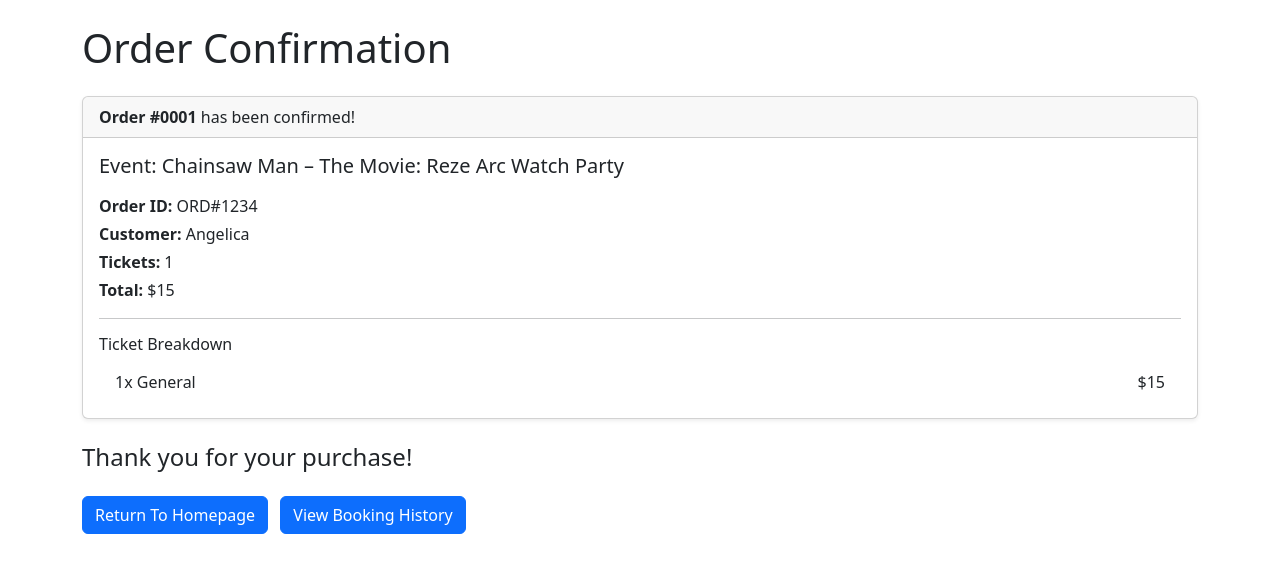
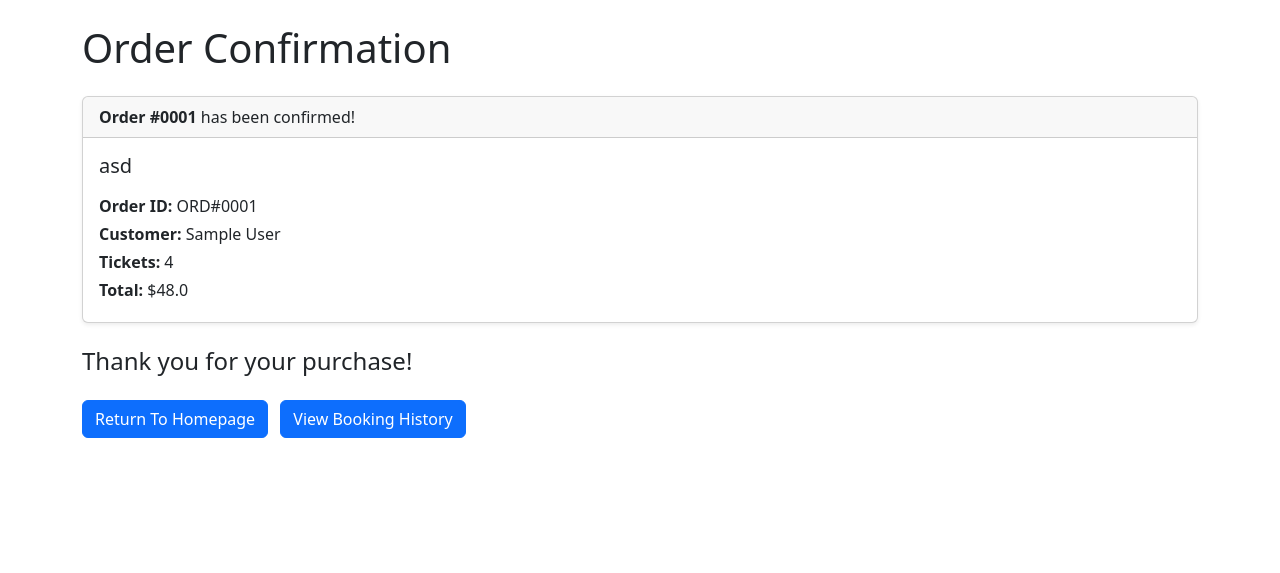
Before and after one commit to honnemi/iab207-a2, a Flask app: page /order_confirmation/1 in a window 1280 px wide. Shown: the part 56-629 px from the top of the page. Run offline with Flask 3, Linux system fonts and the light colour scheme; tables that the repository leaves empty hold one stand-in row (values such as "Sample post"); some libraries are stand-ins or nearby versions.

Commit message:
removed unnecessary files/code, made order confirmation display correct details of new booking in database

```diff
--- a/projectfile/website/__init__.py
+++ b/projectfile/website/__init__.py
@@ -45,9 +45,8 @@
     app.register_blueprint(auth.auth_bp)
     """
 
-    from . import views, tickets, bookings
+    from . import views, bookings
     app.register_blueprint(views.main_bp)
-    app.register_blueprint(tickets.tickets_bp)
     app.register_blueprint(bookings.bookings_bp)
 
     return app
--- a/projectfile/website/bookings.py
+++ b/projectfile/website/bookings.py
@@ -1,5 +1,6 @@
 from flask import Blueprint, render_template, url_for, redirect
 from flask_bootstrap import Bootstrap5
+from . models import Booking, User, Event
 
 bookings_bp = Blueprint('bookings', __name__)
 
@@ -9,4 +10,7 @@
 
 @bookings_bp.route('/order_confirmation/<int:booking_id>', methods = ['GET'])
 def show_order_confirmation(booking_id):
-    return render_template('order_confirmation.html')
+    booking = Booking.query.get_or_404(booking_id)
+    user = booking.user
+    event = booking.event
+    return render_template('order_confirmation.html', booking=booking, user=user, event=event)
--- a/projectfile/website/forms.py
+++ b/projectfile/website/forms.py
@@ -20,12 +20,6 @@
 
     # submit button
     submit = SubmitField("Register")
-
-class CheckoutForm(FlaskForm):
-    card_number = StringField('Card Number', render_kw={"placeholder": "Enter 16-digit card number"}, validators=[InputRequired(), Regexp(r'^\d{16}$', message="Card number must be 16 digits")])
-    expiry = StringField('Expiry', render_kw={"placeholder": "MM/YY"}, validators=[InputRequired(), Regexp(r'^(0[1-9]|1[0-2])\/\d{2}$', message="Format must be MM/YY")])
-    cvv = StringField('CVV', render_kw={"placeholder": "Enter 3 or 4-digit security code"}, validators=[InputRequired(), Regexp(r'^\d{3,4}$', message="CVV must be 3 or 4 digits")])
-    submit = SubmitField('Complete Payment')
 
 GENRE_CHOICES = [
     ('', 'Select genre'),
--- a/projectfile/website/templates/event_detail.html
+++ b/projectfile/website/templates/event_detail.html
@@ -105,8 +105,8 @@
                                 <button class="btn btn-outline-secondary" type="submit" name="action" value="increase">+</button>
                             </div>
                             <span class="text-muted">
-                                Total: <strong id="total">
-                                    {% if event.ticket_price %}${{ "%.2f"|format(event.ticket_price) }}{% else %}Free{% endif %}
+                                Total: <strong>
+                                    {% if event.ticket_price %}${{ "%.2f"|format(event.ticket_price * quantity) }}{% else %}Free{% endif %}
                                 </strong>
                             </span>
                         </div>
--- a/projectfile/website/templates/order_confirmation.html
+++ b/projectfile/website/templates/order_confirmation.html
@@ -11,31 +11,24 @@
             <div class="card shadow-sm">
                 <div class="card-header">
                     <!--Will refer to dbs in the future-->
-                    <strong>Order #0001</strong> has been confirmed!
+                    <strong>Order #{{ "%04d"|format(booking.id) }}</strong> has been confirmed!
                 </div>
 
                 <div class="card-body">
                     <h5 class="card-title mb-3">
-                        Event: Chainsaw Man – The Movie: Reze Arc Watch Party
+                        {{ event.title }}
                     </h5>
-                    <p class="mb-1"><strong>Order ID:</strong> ORD#1234</p>
-                    <p class="mb-1"><strong>Customer:</strong> Angelica</p>
-                    <p class="mb-1"><strong>Tickets:</strong> 1</p>
-                    <p class="mb-1"><strong>Total:</strong> $15</p>
-
-                    <hr>
-                    <h6 class="mt-3">Ticket Breakdown</h6>
-                    <ul class="list-group list-group-flush">
-                        <!--Will add for statement here when ticket db is created-->
-                        <li class="list-group-item d-flex justify-content-between">
-                            <span>1x General</span>
-                            <span>$15</span>
-                        </li>
-                    </ul>
+                    <p class="mb-1">
+                        <strong>Order ID:</strong> ORD#{{ "%04d"|format(booking.id) }}
+                    </p>
+                    <p class="mb-1"><strong>Customer:</strong> {{ user.name }}</p>
+                    <p class="mb-1"><strong>Tickets:</strong> {{ booking.quantity }}</p>
+                    <p class="mb-1"><strong>Total:</strong> ${{ booking.quantity * event.ticket_price }}</p>
                 </div>
             </div>
             <h4 class="mt-4">Thank you for your purchase!</h4>
-            <a href="{{url_for('main.view_events')}}" class="btn btn-primary mt-3 me-2">
+            <a href="{{url_for('main.view_events')
+                        }}" class="btn btn-primary mt-3 me-2">
                 Return To Homepage
             </a>
             <a href="{{url_for('bookings.show_bookings')}}" class="btn btn-primary mt-3">
--- a/projectfile/website/views.py
+++ b/projectfile/website/views.py
@@ -62,7 +62,7 @@
     event = Event.query.get_or_404(event_id)
     comment_form = CommentForm()
 
-    # Code to make ticket modal responsive and add booking to database on confirmation
+    # Code to make ticket selection responsive and add booking to database on confirmation
     if "cart" not in session:
         session["cart"] = {}
 
@@ -86,13 +86,13 @@
         elif action == "checkout":
             booking = Booking(
                 created_at=datetime.now(),
-                user_id=1,  # replace later with current_user.id
+                user_id=1, # replace later with current_user.id
                 event_id=event.id,
                 quantity=qty
             )
             db.session.add(booking)
 
-            event.tickets_available -= qty
+            event.tickets_available -= qty # update tickets available for event
             db.session.commit()
 
             session.pop("cart", None)
```
Also changed, not shown: projectfile/website/tickets.py (deleted, +0 -12 lines), projectfile/instance/sitedata.db.
